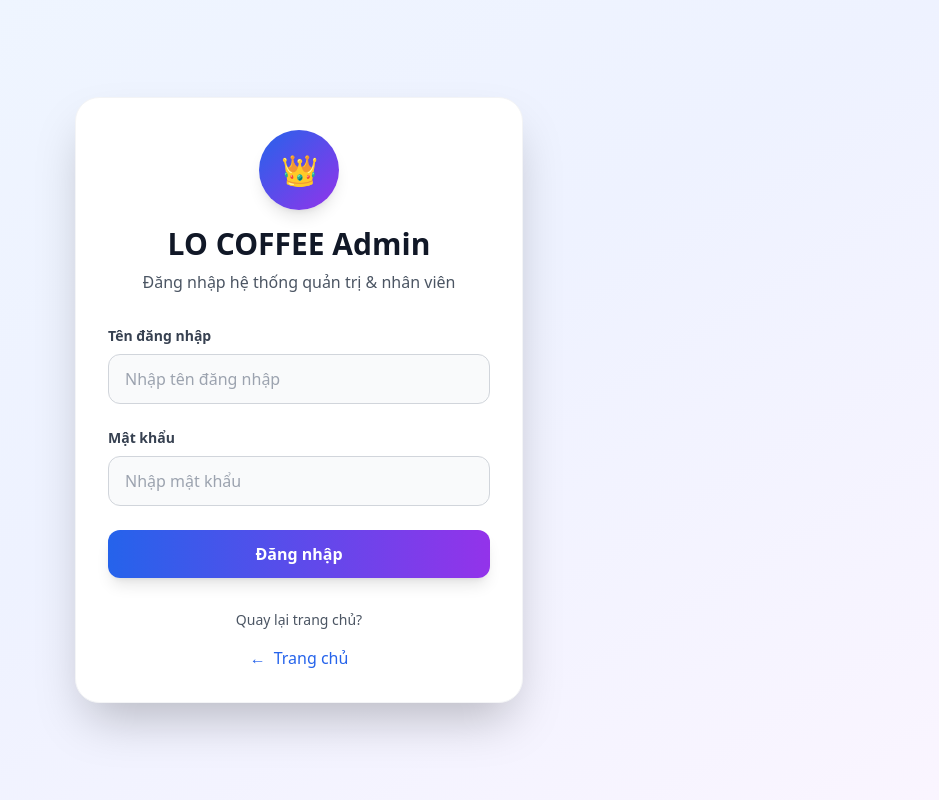
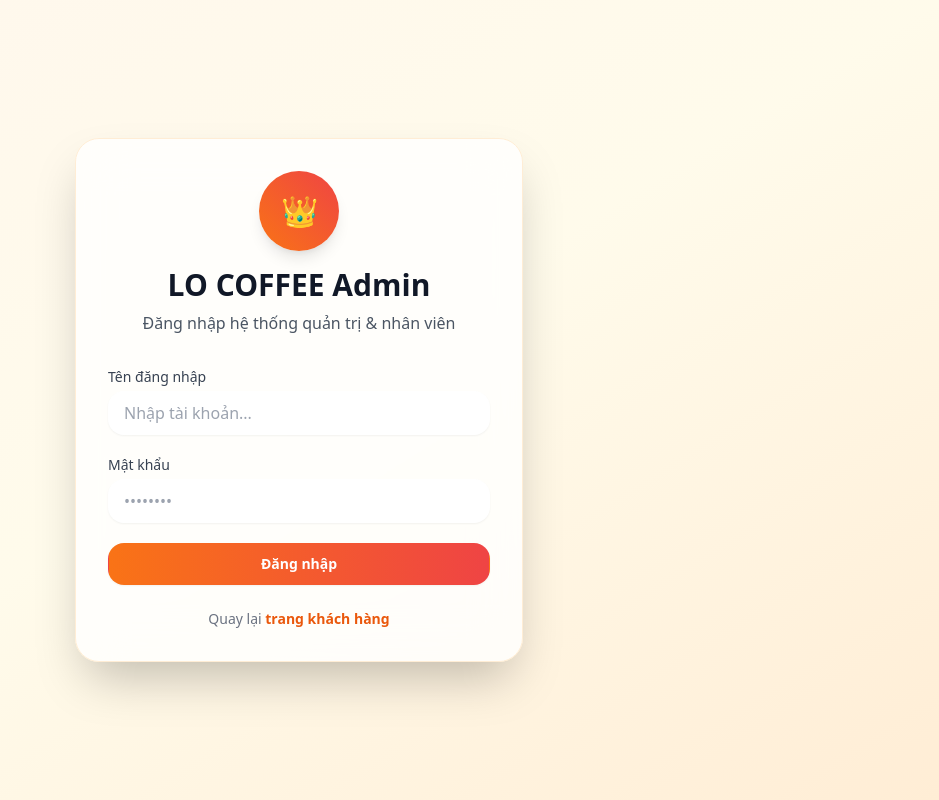
Before and after one commit to EchAyYu/Coffee-shop-FE, a React (Vite) app in the folder web/: page /admin in a window 1280 px wide. Shown: the whole page, without its empty margins (341-1280 px from the left). Built offline with nearby package versions, Linux system fonts and the light colour scheme.

Commit message:
Update admin and chatbot

```diff
--- a/web/src/pages/admin/AdminLogin.jsx
+++ b/web/src/pages/admin/AdminLogin.jsx
@@ -1,3 +1,4 @@
+// src/pages/admin/AdminLogin.jsx
 import { useState } from "react";
 import { adminLogin, adminMe, clearAdminToken } from "../../api/adminApi";
 import { useNavigate, Link } from "react-router-dom";
@@ -10,134 +11,136 @@ export default function AdminLogin() {
   const [loading, setLoading] = useState(false);
   const nav = useNavigate();
 
+  const handleChange = (e) => {
+    const { name, value } = e.target;
+    setForm((prev) => ({ ...prev, [name]: value }));
+  };
+
   async function handleSubmit(e) {
     e.preventDefault();
     setError("");
     setLoading(true);
 
     try {
+      // Xoá token/user cũ nếu có
+      clearAdminToken();
+      localStorage.removeItem(ADMIN_USER_KEY);
+
+      // 1. Login để lấy accessToken
       await adminLogin(form.ten_dn, form.mat_khau);
 
-      const profile = await adminMe();
-      const user = profile?.data?.data || profile?.data?.user;
+      // 2. Gọi /auth/me để lấy thông tin account (id_tk, ten_dn, role)
+      const meRes = await adminMe();
+      const user = meRes?.data?.data;
 
       if (!user || !user.role) {
-        throw new Error("Không thể lấy thông tin người dùng.");
+        throw new Error("Không lấy được thông tin tài khoản");
       }
 
-      if (user.role === "admin" || user.role === "employee") {
-        // Lưu thông tin user
+      // Lưu thông tin user vào localStorage
       localStorage.setItem(ADMIN_USER_KEY, JSON.stringify(user));
 
-        // 💡 SỬA LOGIC CHUYỂN HƯỚNG TẠI ĐÂY
+      // Điều hướng theo role
       if (user.role === "employee") {
-          nav("/employee/orders"); // Nhân viên -> Trang làm việc riêng
+        nav("/employee/orders", { replace: true });
       } else {
-          nav("/admin/dashboard"); // Admin -> Dashboard quản trị
-        }
-
-      } else {
-        setError("Bạn không có quyền truy cập trang quản trị.");
-        clearAdminToken();
-        localStorage.removeItem(ADMIN_USER_KEY);
+        // admin
+        nav("/admin/orders", { replace: true });
       }
     } catch (err) {
-      console.error("Admin Login Error:", err);
-      const msg =
+      console.error("Admin login error:", err);
+      setError(
         err?.response?.data?.message ||
           err?.message ||
-        "Đăng nhập thất bại. Vui lòng kiểm tra lại.";
-      setError(msg);
-      clearAdminToken();
-      localStorage.removeItem(ADMIN_USER_KEY);
+          "Đăng nhập thất bại, vui lòng thử lại."
+      );
     } finally {
       setLoading(false);
     }
   }
 
   return (
-    <div className="min-h-screen flex items-center justify-center bg-gradient-to-br from-blue-50 via-indigo-50 to-purple-50">
+    <div className="min-h-screen flex items-center justify-center bg-gradient-to-br from-orange-50 via-amber-50 to-orange-100">
       <div className="max-w-md w-full mx-4">
-        <div className="bg-white rounded-3xl shadow-2xl p-8 border border-gray-100">
+        <div className="bg-white/80 backdrop-blur-xl rounded-3xl shadow-2xl p-8 border border-orange-100">
           <div className="text-center mb-8">
-            <div className="h-20 w-20 rounded-full bg-gradient-to-br from-blue-600 to-purple-600 grid place-items-center text-white font-bold text-3xl mx-auto mb-4 shadow-lg">
+            <div className="h-20 w-20 rounded-full bg-gradient-to-tr from-orange-500 to-red-500 flex items-center justify-center text-white font-bold text-3xl mx-auto mb-4 shadow-lg">
               👑
             </div>
             <h1 className="text-3xl font-bold text-gray-900 mb-2">
               LO COFFEE Admin
             </h1>
-            <p className="text-gray-600">Đăng nhập hệ thống quản trị & nhân viên</p>
+            <p className="text-gray-600">
+              Đăng nhập hệ thống quản trị & nhân viên
+            </p>
           </div>
 
-          <form onSubmit={handleSubmit} className="space-y-6">
+          <form onSubmit={handleSubmit} className="space-y-5">
             <div>
-              <label htmlFor="ten_dn" className="block text-sm font-semibold text-gray-700 mb-2">
+              <label
+                htmlFor="ten_dn"
+                className="block text-sm font-medium text-gray-700 mb-1"
+              >
                 Tên đăng nhập
               </label>
               <input
                 id="ten_dn"
                 name="ten_dn"
                 type="text"
-                placeholder="Nhập tên đăng nhập"
+                autoComplete="username"
+                required
                 value={form.ten_dn}
-                onChange={(e) => setForm({ ...form, ten_dn: e.target.value })}
-                className="w-full px-4 py-3 border border-gray-300 rounded-xl focus:ring-2 focus:ring-blue-500 focus:border-transparent transition-all duration-200 bg-gray-50 focus:bg-white"
-                required
-                disabled={loading}
+                onChange={handleChange}
+                className="block w-full rounded-2xl border-gray-300 shadow-sm focus:border-orange-500 focus:ring-orange-500 px-4 py-2.5 text-gray-900"
+                placeholder="Nhập tài khoản..."
               />
             </div>
 
             <div>
-              <label htmlFor="mat_khau" className="block text-sm font-semibold text-gray-700 mb-2">
+              <label
+                htmlFor="mat_khau"
+                className="block text-sm font-medium text-gray-700 mb-1"
+              >
                 Mật khẩu
               </label>
               <input
                 id="mat_khau"
                 name="mat_khau"
                 type="password"
-                placeholder="Nhập mật khẩu"
+                autoComplete="current-password"
+                required
                 value={form.mat_khau}
-                onChange={(e) => setForm({ ...form, mat_khau: e.target.value })}
-                className="w-full px-4 py-3 border border-gray-300 rounded-xl focus:ring-2 focus:ring-blue-500 focus:border-transparent transition-all duration-200 bg-gray-50 focus:bg-white"
-                required
-                disabled={loading}
+                onChange={handleChange}
+                className="block w-full rounded-2xl border-gray-300 shadow-sm focus:border-orange-500 focus:ring-orange-500 px-4 py-2.5 text-gray-900"
+                placeholder="••••••••"
               />
             </div>
 
             {error && (
-              <div className="bg-red-50 border border-red-200 text-red-700 px-4 py-3 rounded-xl text-sm flex items-center gap-2">
-                <span className="text-red-500">⚠️</span>
+              <p className="text-sm text-red-500 bg-red-50 rounded-2xl px-4 py-2">
                 {error}
-              </div>
+              </p>
             )}
 
             <button
               type="submit"
               disabled={loading}
-              className="w-full py-3 bg-gradient-to-r from-blue-600 to-purple-600 hover:from-blue-700 hover:to-purple-700 disabled:from-gray-400 disabled:to-gray-500 text-white font-semibold rounded-xl transition-all duration-200 transform hover:scale-[1.02] focus:ring-2 focus:ring-blue-500 focus:ring-offset-2 shadow-lg"
+              className="w-full inline-flex justify-center items-center px-4 py-2.5 border border-transparent text-sm font-semibold rounded-2xl shadow-sm text-white bg-gradient-to-r from-orange-500 to-red-500 hover:from-orange-600 hover:to-red-600 focus:outline-none focus:ring-2 focus:ring-offset-2 focus:ring-orange-500 disabled:opacity-60 disabled:cursor-not-allowed transition"
             >
-              {loading ? (
-                <div className="flex items-center justify-center gap-2">
-                  <div className="w-4 h-4 border-2 border-white border-t-transparent rounded-full animate-spin"></div>
-                  Đang đăng nhập...
-                </div>
-              ) : (
-                "Đăng nhập"
-              )}
+              {loading ? "Đang đăng nhập..." : "Đăng nhập"}
             </button>
           </form>
 
-          <div className="mt-8 text-center">
-            <p className="text-gray-600 text-sm mb-4">
-              Quay lại trang chủ?
-            </p>
+          <div className="mt-6 text-center text-sm text-gray-500">
+            <p>
+              Quay lại{" "}
               <Link
                 to="/"
-              className="inline-flex items-center gap-2 text-blue-600 hover:text-blue-800 font-medium transition-colors"
+                className="font-semibold text-orange-600 hover:text-orange-700"
               >
-              <span>←</span>
-              Trang chủ
+                trang khách hàng
               </Link>
+            </p>
           </div>
         </div>
       </div>
--- a/web/src/pages/admin/AdminOrders.jsx
+++ b/web/src/pages/admin/AdminOrders.jsx
@@ -5,7 +5,7 @@ import {
   updateOrderStatus,
   getOrderDetailAdmin,
   getAdminOrderStats,
-  exportAdminOrders,        // ⬅️ MỚI
+  exportAdminOrders,
 } from "../../api/adminApi";
 import Swal from "sweetalert2";
 import OrderDetailModal from "../../components/OrderDetailModal";
@@ -75,15 +75,24 @@ export default function AdminOrders() {
   const [loading, setLoading] = useState(true);
   const [filter, setFilter] = useState("all");
 
-  // Modal chi tiết
+  // Modal
   const [isModalOpen, setIsModalOpen] = useState(false);
   const [selectedOrder, setSelectedOrder] = useState(null);
   const [isModalLoading, setIsModalLoading] = useState(false);
 
-  // 🔹 Thống kê theo kỳ: CHỈ week | month
+  // Stats week / month
   const [period, setPeriod] = useState("month");
   const [stats, setStats] = useState(null);
   const [statsLoading, setStatsLoading] = useState(true);
+
+  // Lấy role từ localStorage
+  const rawUser = localStorage.getItem("admin_user");
+  let role = null;
+  try {
+    role = JSON.parse(rawUser)?.role || null;
+  } catch {
+    role = null;
+  }
 
   useEffect(() => {
     async function fetchOrders() {
@@ -91,10 +100,7 @@ export default function AdminOrders() {
         const res = await getOrdersAdmin();
         setOrders(res.data?.data || []);
       } catch (err) {
-        console.error(
-          "❌ Fetch orders failed:",
-          err.response?.data || err.message
-        );
+        console.error("❌ Fetch orders failed:", err);
         Swal.fire("Lỗi", "Không thể tải danh sách đơn hàng.", "error");
       } finally {
         setLoading(false);
@@ -103,7 +109,13 @@ export default function AdminOrders() {
     fetchOrders();
   }, []);
 
+  // Chỉ admin mới fetch thống kê
   useEffect(() => {
+    if (role !== "admin") {
+      setStats(null);
+      setStatsLoading(false);
+      return;
+    }
     async function fetchStats() {
       setStatsLoading(true);
       try {
@@ -116,7 +128,7 @@ export default function AdminOrders() {
       }
     }
     fetchStats();
-  }, [period]);
+  }, [period, role]);
 
   const completedOrders = orders.filter((o) =>
     ["done", "completed"].includes(o.trang_thai?.toLowerCase())
@@ -128,7 +140,7 @@ export default function AdminOrders() {
     (o) => o.trang_thai?.toLowerCase() === "cancelled"
   );
 
-  // 🔹 Doanh thu chỉ tính trong khoảng kỳ đang chọn (tuần / tháng)
+  // Doanh thu trong kỳ (week / month)
   let periodRevenue = 0;
   if (stats?.range && orders.length > 0) {
     const start = new Date(stats.range.start).getTime();
@@ -152,12 +164,12 @@ export default function AdminOrders() {
           (order) => order.trang_thai?.toLowerCase() === filter
         );
 
+  // Update trạng thái
   const handleStatusChange = async (orderId, newStatusKey) => {
-  // Gửi giá trị chữ thường (pending, confirmed, done, cancelled, ...)
-  const newStatusApiValue = newStatusKey.toLowerCase(); // ← Đổi từ .toUpperCase()
+    const newApiValue = newStatusKey.toLowerCase(); // backend dùng lowercase
 
     try {
-    await updateOrderStatus(orderId, newStatusApiValue);
+      await updateOrderStatus(orderId, newApiValue);
       setOrders((prev) =>
         prev.map((o) =>
           o.id_don === orderId ? { ...o, trang_thai: newStatusKey } : o
@@ -173,17 +185,18 @@ export default function AdminOrders() {
         showConfirmButton: false,
       });
     } catch (err) {
-    const errorMessage =
+      const msg =
         err.response?.data?.message || "Không thể cập nhật trạng thái.";
-    console.error("Update failed:", errorMessage);
+      console.error("Update failed:", msg);
       Swal.fire({
         icon: "error",
         title: "Lỗi!",
-      text: errorMessage,
+        text: msg,
       });
     }
   };
 
+  // Modal chi tiết đơn hàng
   const handleViewDetails = async (orderId) => {
     setIsModalOpen(true);
     setIsModalLoading(true);
@@ -204,7 +217,7 @@ export default function AdminOrders() {
     setSelectedOrder(null);
   };
 
-  // 🔹 Export Excel (CSV)
+  // Export CSV
   const handleExport = async () => {
     try {
       const res = await exportAdminOrders({ period });
@@ -249,17 +262,18 @@ export default function AdminOrders() {
 
   return (
     <div className="space-y-6 p-4 md:p-6">
-      {/* Header + chọn kỳ + Export */}
+      {/* Header + chọn kỳ + Export (chỉ admin) */}
       <div className="flex flex-col md:flex-row md:items-center md:justify-between gap-2">
         <div>
           <h1 className="text-3xl font-bold text-gray-900">
             📦 Quản lý đơn hàng
           </h1>
           <p className="text-gray-600 mt-1">
-            Theo dõi đơn hàng theo tuần / tháng, kèm tỷ lệ hoàn thành & hủy.
+            Theo dõi đơn hàng và cập nhật trạng thái.
           </p>
         </div>
 
+        {role === "admin" && (
           <div className="flex flex-col md:flex-row md:items-center gap-2">
             <div className="inline-flex rounded-full bg-gray-100 p-1 text-sm">
               <button
@@ -291,9 +305,11 @@ export default function AdminOrders() {
               ⬇ Xuất Excel ({period === "week" ? "Tuần" : "Tháng"})
             </button>
           </div>
+        )}
       </div>
 
-      {/* Thống kê */}
+      {/* Thống kê (chỉ admin) */}
+      {role === "admin" && (
         <div className="grid grid-cols-1 md:grid-cols-2 lg:grid-cols-4 gap-5">
           <StatCard
             title="Đơn trong kỳ"
@@ -328,6 +344,7 @@ export default function AdminOrders() {
             colorClass="text-orange-600"
           />
         </div>
+      )}
 
       {/* Bộ lọc & bảng */}
       <div className="bg-white rounded-xl border border-gray-200 shadow-sm overflow-hidden">
@@ -469,8 +486,7 @@ export default function AdminOrders() {
                             )}
                             {order.OrderDetails.length > 2 && (
                               <div className="text-xs text-gray-500">
-                                +{order.OrderDetails.length - 2} sản phẩm
-                                khác
+                                +{order.OrderDetails.length - 2} sản phẩm khác
                               </div>
                             )}
                           </div>
@@ -506,10 +522,7 @@ export default function AdminOrders() {
                             order.trang_thai?.toLowerCase() || "pending"
                           }
                           onChange={(e) =>
-                            handleStatusChange(
-                              order.id_don,
-                              e.target.value
-                            )
+                            handleStatusChange(order.id_don, e.target.value)
                           }
                           className="border border-gray-300 rounded-lg px-2 py-1.5 text-sm text-gray-700 bg-gray-50 hover:bg-gray-100 focus:outline-none focus:ring-2 focus:ring-blue-500"
                           disabled={["done", "completed", "cancelled"].includes(
--- a/web/src/pages/admin/AdminProtectedRoute.jsx
+++ b/web/src/pages/admin/AdminProtectedRoute.jsx
@@ -1,64 +1,84 @@
+// src/pages/admin/AdminProtectedRoute.jsx
+import React, {
+  createContext,
+  useContext,
+  useEffect,
+  useState,
+} from "react";
 import { Navigate, Outlet, useNavigate } from "react-router-dom";
 import { clearAdminToken, adminLogout } from "../../api/adminApi";
-import React, { createContext, useContext } from "react";
 
-// 💡 1. Định nghĩa key
+// Key lưu trong localStorage
 const ADMIN_TOKEN_KEY = "admin_access_token";
 const ADMIN_USER_KEY = "admin_user";
 
-// Tạo một Context nhỏ CHỈ DÙNG CHO ADMIN
 const AdminAuthContext = createContext(null);
 
 export const useAdminAuth = () => {
   const context = useContext(AdminAuthContext);
   if (!context) {
-    throw new Error("useAdminAuth must be used within an AdminAuthProvider");
+    throw new Error("useAdminAuth must be used within AdminProtectedRoute");
   }
   return context;
 };
 
-// Component gác cổng chính
 export default function AdminProtectedRoute() {
-  // 💡 2. Đọc cả TOKEN và USER từ localStorage
+  const navigate = useNavigate();
+  const [user, setUser] = useState(null);
+  const [ready, setReady] = useState(false);
+
+  useEffect(() => {
+    try {
       const token = localStorage.getItem(ADMIN_TOKEN_KEY);
-  const userString = localStorage.getItem(ADMIN_USER_KEY);
-  const user = userString ? JSON.parse(userString) : null;
+      const rawUser = localStorage.getItem(ADMIN_USER_KEY);
 
-  const navigate = useNavigate();
-
-  // 💡 3. Kiểm tra cả hai
-  if (!token || !user) {
-    // Nếu thiếu 1 trong 2, xóa tất cả và đá về trang login
-    clearAdminToken();
-    localStorage.removeItem(ADMIN_USER_KEY);
-    return <Navigate to="/admin" replace />;
+      if (!token || !rawUser) {
+        navigate("/admin", { replace: true });
+        return;
       }
 
-  // 💡 4. Kiểm tra vai trò
-  if (user.role !== 'admin' && user.role !== 'employee') {
-    // Nếu có token + user, nhưng role là 'customer'
-    clearAdminToken();
-    localStorage.removeItem(ADMIN_USER_KEY);
-    return <Navigate to="/admin" replace />;
+      const parsed = JSON.parse(rawUser);
+      // parsed: { id_tk, ten_dn, role } từ /auth/me
+      if (!parsed || !parsed.role) {
+        navigate("/admin", { replace: true });
+        return;
       }
 
-  // Hàm đăng xuất riêng của Admin
+      setUser(parsed);
+    } catch (err) {
+      console.error("Lỗi parse admin_user từ localStorage:", err);
+      localStorage.removeItem(ADMIN_USER_KEY);
+      clearAdminToken();
+      navigate("/admin", { replace: true });
+      return;
+    } finally {
+      setReady(true);
+    }
+  }, [navigate]);
+
   const logout = async () => {
     try {
       await adminLogout();
     } catch (error) {
       console.error("Admin logout failed:", error);
     } finally {
-      // 💡 5. Xóa cả TOKEN và USER khi đăng xuất
       clearAdminToken();
       localStorage.removeItem(ADMIN_USER_KEY);
-      navigate("/admin"); // Quay về trang login admin
+      navigate("/admin", { replace: true });
     }
   };
 
-  // 💡 6. Cung cấp cả `logout` và `user` cho các component con
+  if (!ready) {
+    // Có thể trả về spinner nếu muốn
+    return null;
+  }
+
+  if (!user) {
+    return <Navigate to="/admin" replace />;
+  }
+
   return (
-    <AdminAuthContext.Provider value={{ logout, user }}>
+    <AdminAuthContext.Provider value={{ user, logout }}>
       <Outlet />
     </AdminAuthContext.Provider>
   );
--- a/web/src/pages/admin/AdminReservations.jsx
+++ b/web/src/pages/admin/AdminReservations.jsx
@@ -1,5 +1,5 @@
 // src/pages/admin/AdminReservations.jsx
-// --- PHIÊN BẢN NÂNG CẤP (V3 - THỐNG KÊ TUẦN/THÁNG + EXPORT) ---
+// Nâng cấp V3: thống kê tuần/tháng + export + phân quyền admin/employee
 
 import { useEffect, useState } from "react";
 import { reservations } from "../../api/adminApi";
@@ -62,16 +62,32 @@ export default function AdminReservations() {
   const [selectedReservation, setSelectedReservation] = useState(null);
   const [isModalLoading, setIsModalLoading] = useState(false);
 
-  // 🔹 Thống kê theo kỳ: CHỈ week | month
+  // Stats week/month
   const [period, setPeriod] = useState("month");
   const [stats, setStats] = useState(null);
   const [statsLoading, setStatsLoading] = useState(true);
+
+  // Lấy role
+  const rawUser = localStorage.getItem("admin_user");
+  let role = null;
+  try {
+    role = JSON.parse(rawUser)?.role || null;
+  } catch {
+    role = null;
+  }
 
   useEffect(() => {
     loadReservations();
   }, []);
 
+  // Chỉ admin gọi stats
   useEffect(() => {
+    if (role !== "admin") {
+      setStats(null);
+      setStatsLoading(false);
+      return;
+    }
+
     async function fetchStats() {
       setStatsLoading(true);
       try {
@@ -83,8 +99,9 @@ export default function AdminReservations() {
         setStatsLoading(false);
       }
     }
+
     fetchStats();
-  }, [period]);
+  }, [period, role]);
 
   const loadReservations = async () => {
     try {
@@ -153,7 +170,7 @@ export default function AdminReservations() {
     setSelectedReservation(null);
   };
 
-  // 🔹 Export Excel (CSV)
+  // Export Excel
   const handleExport = async () => {
     try {
       const res = await reservations.export({ period });
@@ -206,16 +223,17 @@ export default function AdminReservations() {
 
   return (
     <div className="space-y-6 p-4 md:p-6">
-      {/* Header + chọn kỳ + Export */}
+      {/* Header + chọn kỳ + Export (chỉ admin) */}
       <div className="flex flex-col md:flex-row md:items-center md:justify-between gap-2">
         <div>
           <h1 className="text-3xl font-bold text-gray-900">
             📅 Quản lý Đặt bàn
           </h1>
           <p className="text-gray-600 mt-1">
-            Theo dõi lượng đặt bàn theo tuần / tháng và tỷ lệ đặt thành công.
+            Theo dõi các yêu cầu đặt bàn và cập nhật trạng thái.
           </p>
         </div>
+        {role === "admin" && (
           <div className="flex flex-col md:flex-row md:items-center gap-2">
             <div className="inline-flex rounded-full bg-gray-100 p-1 text-sm">
               <button
@@ -247,9 +265,11 @@ export default function AdminReservations() {
               ⬇ Xuất Excel ({period === "week" ? "Tuần" : "Tháng"})
             </button>
           </div>
+        )}
       </div>
 
-      {/* Thống kê */}
+      {/* Thống kê (chỉ admin) */}
+      {role === "admin" && (
         <div className="grid grid-cols-1 md:grid-cols-3 gap-5">
           <StatCard
             title="Tổng lượt đặt trong kỳ"
@@ -277,6 +297,7 @@ export default function AdminReservations() {
             colorClass="text-red-600"
           />
         </div>
+      )}
 
       {/* Bảng dữ liệu */}
       <div className="bg-white rounded-xl border border-gray-200 shadow-sm overflow-hidden">
@@ -326,9 +347,7 @@ export default function AdminReservations() {
 
                     <td className="px-6 py-4">
                       <div className="text-sm text-gray-900">
-                        {new Date(item.ngay_dat).toLocaleDateString(
-                          "vi-VN"
-                        )}
+                        {new Date(item.ngay_dat).toLocaleDateString("vi-VN")}
                       </div>
                       <div className="text-xs text-gray-500">
                         {item.gio_dat || ""}
```
Also changed, not shown: web/src/components/ChatbotWidget.jsx (+34 -36 lines). Lines whose indentation alone changed are shown as unchanged.
